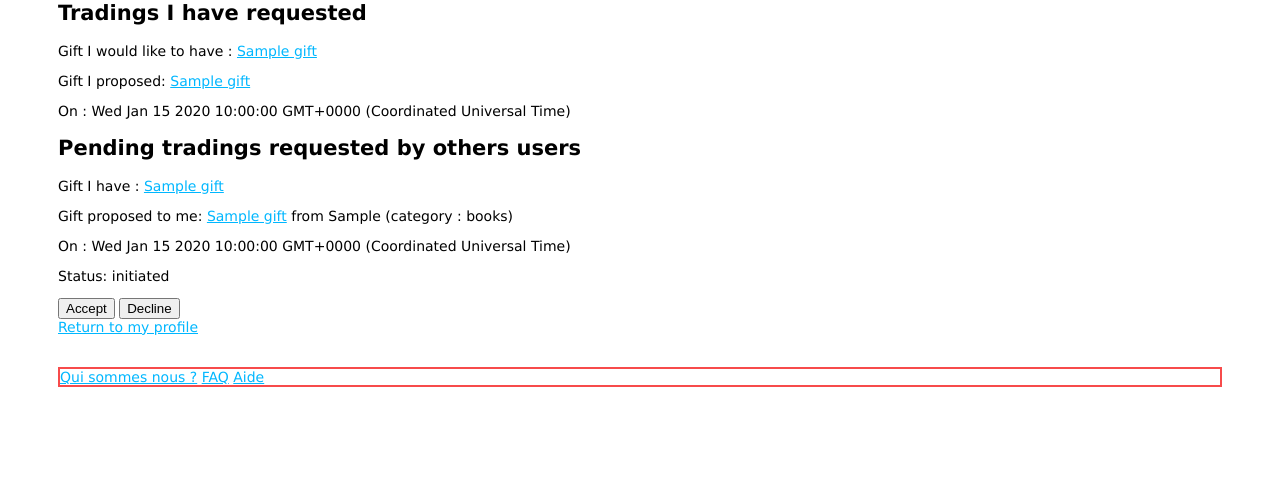
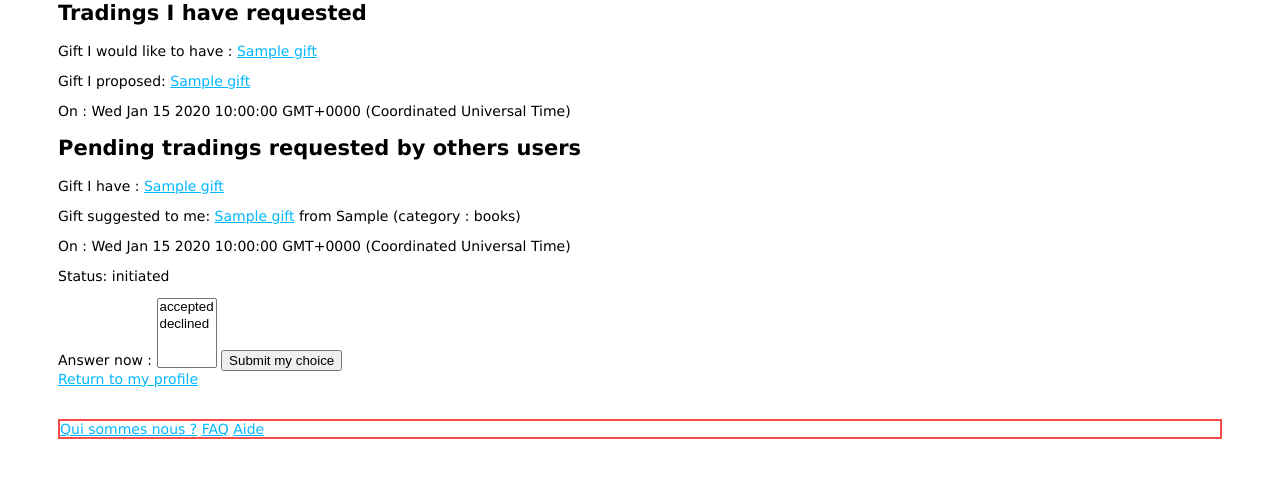
Before and after one commit to lea-beaulieu/re-gift, a Node server app: page /transactionsstatus in a window 1280 px wide. Shown: the part 285-763 px from the top of the page. Run offline with Node 20, Linux system fonts and the light colour scheme; the visitor is signed in with stand-in values (Sample User, id 1); tables that the repository leaves empty hold one stand-in row (values such as "Sample post"); some libraries are stand-ins or nearby versions.

Commit message:
started the transaction status update

```diff
--- a/views/user/status.hbs
+++ b/views/user/status.hbs
@@ -21,11 +21,21 @@
 
     {{#each transactionsIamaskedfor}}
     <p>Gift I have : <a href="/mygifts/{{this.giftA.id}}">{{this.giftA.name}}</a></p>
-    <p>Gift proposed to me: <a href="/mygifts/{{this.giftB.id}}">{{this.giftB.name}}</a> from {{this.giftB.brand}} (category : {{this.giftB.category}})</p>
+    <p>Gift suggested to me: <a href="/mygifts/{{this.giftB.id}}">{{this.giftB.name}}</a> from {{this.giftB.brand}} (category : {{this.giftB.category}})</p>
     <p>On : {{this.createdAt}}</p>
     <p>Status: {{this.statut}}</p>
-    <button>Accept</button>
-    <button>Decline</button>
+
+    <label>
+      Answer now :
+
+      <select multiple name="statut">
+        <option value="accepted">accepted</option>
+        <option value="declined">declined</option>
+      </select>
+
+    </label>
+    <button>Submit my choice</button>
+
     {{/each}}
 
 </form>
```
Also changed, not shown: routes/transaction.js (+26 -8 lines).
